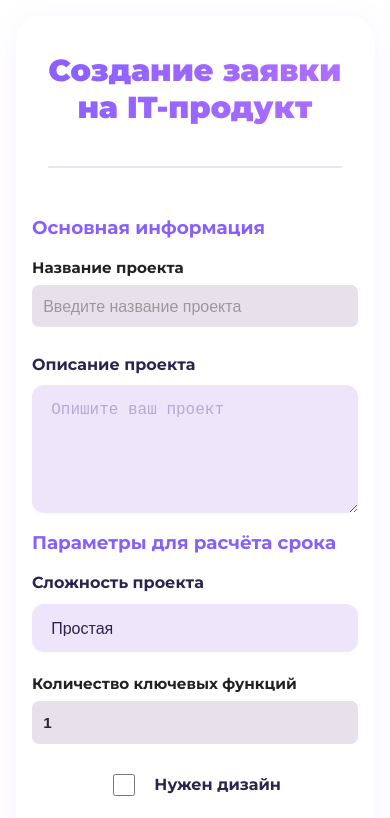
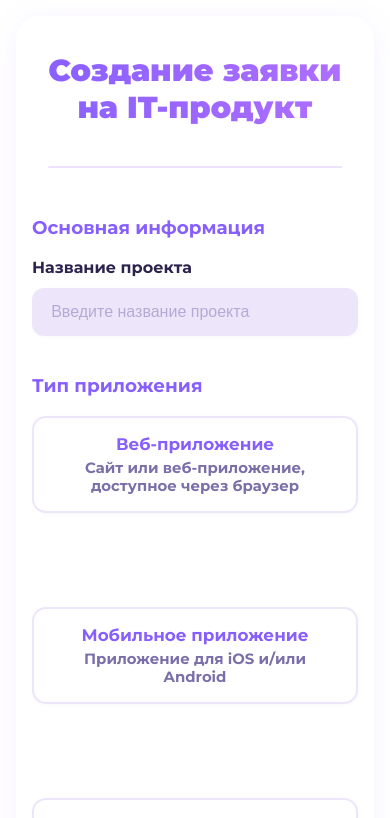
Before and after one commit to Rend-y/hacaton-2025, a Vue app in the folder Frontend/: page / in a window 390 px wide. Shown: the top 818 px of the page. Built offline with nearby package versions, Linux system fonts and the light colour scheme; the HTML template or start-up script is replaced by a standard one.

Commit message:
Refactored CustomInput.vue to support multiple input types including select and textarea. Updated TaskRequest.vue to utilize the new CustomInput component for project description and application type selection, enhancing form structure and user experience.

```diff
--- a/Frontend/src/components/CustomInput.vue
+++ b/Frontend/src/components/CustomInput.vue
@@ -1,47 +1,54 @@
 <template>
-  <div class="form-group">
-    <label :for="id">{{ label }}</label>
-    <div class="input-wrapper">
-      <div class="input-inner">
-        <input
-          :type="type === 'password' ? (showPassword ? 'text' : 'password') : type"
+  <div class="custom-input">
+    <label :for="id" class="custom-input__label">{{ label }}</label>
+    <select
+      v-if="type === 'select'"
+      :id="id"
+      :value="modelValue"
+      @change="$emit('update:modelValue', $event.target.value)"
+      :required="required"
+      :readonly="readonly"
+      class="custom-input__select"
+    >
+      <option v-for="option in options" :key="option.value" :value="option.value">
+        {{ option.label }}
+      </option>
+    </select>
+    <textarea
+      v-else-if="type === 'textarea'"
       :id="id"
       :value="modelValue"
       @input="$emit('update:modelValue', $event.target.value)"
+      :rows="rows"
+      :placeholder="placeholder"
       :required="required"
+      :readonly="readonly"
+      class="custom-input__textarea"
+    ></textarea>
+    <input
+      v-else
+      :id="id"
+      :type="type"
+      :value="modelValue"
+      @input="$emit('update:modelValue', $event.target.value)"
       :placeholder="placeholder"
-          class="custom-input"
+      :required="required"
+      :readonly="readonly"
+      :min="min"
+      class="custom-input__input"
     />
-        <button
-          v-if="type === 'password'"
-          type="button"
-          class="toggle-password"
-          @click="showPassword = !showPassword"
-          :title="showPassword ? 'Скрыть пароль' : 'Показать пароль'"
-        >
-          <svg v-if="showPassword" xmlns="http://www.w3.org/2000/svg" width="20" height="20" viewBox="0 0 24 24" fill="none" stroke="currentColor" stroke-width="2" stroke-linecap="round" stroke-linejoin="round">
-            <path d="M17.94 17.94A10.07 10.07 0 0 1 12 20c-7 0-11-8-11-8a18.45 18.45 0 0 1 5.06-5.94M9.9 4.24A9.12 9.12 0 0 1 12 4c7 0 11 8 11 8a18.5 18.5 0 0 1-2.16 3.19m-6.72-1.07a3 3 0 1 1-4.24-4.24"></path>
-            <line x1="1" y1="1" x2="23" y2="23"></line>
-          </svg>
-          <svg v-else xmlns="http://www.w3.org/2000/svg" width="20" height="20" viewBox="0 0 24 24" fill="none" stroke="currentColor" stroke-width="2" stroke-linecap="round" stroke-linejoin="round">
-            <path d="M1 12s4-8 11-8 11 8 11 8-4 8-11 8-11-8-11-8z"></path>
-            <circle cx="12" cy="12" r="3"></circle>
-          </svg>
-        </button>
-      </div>
-    </div>
   </div>
 </template>
 
 <script setup>
-import { ref } from 'vue'
-
-const showPassword = ref(false)
-
 defineProps({
+  id: {
+    type: String,
+    required: true
+  },
   modelValue: {
     type: [String, Number],
-    required: true
+    default: ''
   },
   label: {
     type: String,
@@ -51,17 +58,29 @@ defineProps({
     type: String,
     default: 'text'
   },
-  id: {
+  placeholder: {
     type: String,
-    required: true
+    default: ''
   },
   required: {
     type: Boolean,
     default: false
   },
-  placeholder: {
-    type: String,
-    default: ''
+  readonly: {
+    type: Boolean,
+    default: false
+  },
+  min: {
+    type: [String, Number],
+    default: undefined
+  },
+  rows: {
+    type: Number,
+    default: 4
+  },
+  options: {
+    type: Array,
+    default: () => []
   }
 })
 
@@ -69,91 +88,71 @@ defineEmits(['update:modelValue'])
 </script>
 
 <style scoped>
-.form-group {
-  width: 100%;
-  margin-bottom: 0.5rem;
+.custom-input {
+  display: flex;
+  flex-direction: column;
+  gap: 0.5rem;
 }
 
-label {
-  display: block;
-  margin-bottom: 0.5rem;
-  color: #222;
-  font-size: 1.1rem;
+.custom-input__label {
+  font-size: 1rem;
+  color: #2c244d;
   font-weight: 700;
+  margin-bottom: 0.2rem;
 }
 
-.input-wrapper {
-  position: relative;
+.custom-input__input,
+.custom-input__select,
+.custom-input__textarea {
+  background: #ede6fa;
+  border: none;
+  border-radius: 12px;
+  padding: 0.9rem 1.2rem;
+  font-size: 1rem;
+  color: #2c244d;
+  margin-bottom: 0.2rem;
+  box-shadow: 0 1px 4px 0 rgba(136,95,255,0.04);
+  transition: box-shadow 0.2s;
   width: 100%;
-  z-index: 1;
+  min-height: 48px;
+  height: 48px;
+  box-sizing: border-box;
 }
 
-.input-inner {
-  position: relative;
-  border-radius: 7px;
-  background: #e7e1ec;
-  padding: 0;
+.custom-input__textarea {
+  min-height: 48px;
+  height: 48px;
+  resize: vertical;
 }
 
-.custom-input {
-  width: 100%;
-  padding: 0.8rem 1rem 0.8rem 1rem;
-  border: none;
-  border-radius: 7px;
-  background: transparent;
-  font-size: 1.1rem;
-  font-weight: 700;
-  color: #2a262b;
-  margin: 0.2rem 0 0.2rem 0;
-  box-sizing: border-box;
-  transition: box-shadow 0.3s;
-  padding-right: 2.5rem;
-  position: relative;
-  z-index: 3;
+.custom-input__input:focus,
+.custom-input__textarea:focus {
   outline: none;
+  box-shadow: 0 0 0 2px #b16fff;
 }
 
-.toggle-password {
-  position: absolute;
-  right: 0.5rem;
-  top: 50%;
-  transform: translateY(-50%);
-  background: none;
-  border: none;
-  padding: 0.5rem;
-  cursor: pointer;
-  color: #7b5cff;
-  display: flex;
-  align-items: center;
-  justify-content: center;
-  transition: color 0.2s;
-  z-index: 5;
-  pointer-events: auto;
+.custom-input__input::placeholder,
+.custom-input__textarea::placeholder {
+  color: #b6a9d6;
+  opacity: 1;
 }
 
-.toggle-password:hover {
-  color: #b86adf;
+.custom-input__select {
+  background: #ede6fa;
+  border: none;
+  border-radius: 12px;
+  padding: 0.7rem 1rem;
+  font-size: 1rem;
+  color: #2c244d;
+  margin-bottom: 0.2rem;
+  box-shadow: 0 1px 4px 0 rgba(136,95,255,0.04);
+  transition: box-shadow 0.2s;
+  width: 100%;
+  appearance: none;
 }
 
-::placeholder {
-  color: #888;
-  opacity: 0.8;
-  font-weight: 500;
-  font-size: 1rem;
-}
-
-@media (max-width: 600px) {
-  label {
-    font-size: 0.95rem;
-  }
-  .custom-input {
-    padding: 0.6rem 0.7rem 0.6rem 0.7rem;
-    font-size: 0.95rem;
-    border-radius: 5px;
-    padding-right: 2.2rem;
-  }
-  .toggle-password {
-    padding: 0.3rem;
-  }
+.custom-input__select:focus {
+  outline: none;
+  box-shadow: 0 0 0 2px #b16fff;
 }
 </style>
--- a/Frontend/src/views/TaskRequest.vue
+++ b/Frontend/src/views/TaskRequest.vue
@@ -24,17 +24,38 @@
               />
             </div>
 
+            <!-- Тип приложения -->
+            <section aria-labelledby="app-type-heading" class="task-request__section task-request__section--app-type" style="margin-bottom: 0;">
+              <h2 id="app-type-heading" class="task-request__section-title">Тип приложения</h2>
+              <div role="radiogroup" aria-labelledby="app-type-heading" class="task-request__radio-group">
+                <div v-for="type in applicationTypes" :key="type.value" class="task-request__radio-option">
+                  <input
+                    :id="type.value"
+                    v-model="formData.applicationType"
+                    :value="type.value"
+                    type="radio"
+                    required
+                    aria-required="true"
+                    :aria-label="type.label"
+                    class="task-request__radio-input"
+                  >
+                  <label :for="type.value" class="task-request__radio-label">
+                    <div class="task-request__radio-title">{{ type.label }}</div>
+                    <div class="task-request__radio-description">{{ type.description }}</div>
+                  </label>
+                </div>
+              </div>
+            </section>
+
             <div class="task-request__field">
-              <label for="project-description" class="task-request__label">Описание проекта</label>
-              <textarea
+              <CustomInput
                 id="project-description"
                 v-model="formData.description"
-                rows="4"
+                label="Описание проекта"
+                type="textarea"
                 required
-                aria-required="true"
-                class="task-request__textarea"
                 placeholder="Опишите ваш проект"
-              ></textarea>
+              />
             </div>
           </div>
         </section>
@@ -44,15 +65,6 @@
           <h2 id="extra-params-heading" class="task-request__section-title">Параметры для расчёта срока</h2>
 
           <div class="task-request__section-content">
-            <div class="task-request__field">
-              <label for="complexity" class="task-request__label">Сложность проекта</label>
-              <select id="complexity" v-model="formData.complexity" class="task-request__input">
-                <option value="simple">Простая</option>
-                <option value="medium">Средняя</option>
-                <option value="hard">Сложная</option>
-              </select>
-            </div>
-
             <div class="task-request__field">
               <CustomInput
                 id="features-count"
@@ -82,30 +94,6 @@
               <label class="task-request__checkbox-label">
                 <input type="checkbox" v-model="formData.hasSpec" />
                 <span>Есть техническое задание</span>
-              </label>
-            </div>
-          </div>
-        </section>
-
-        <!-- Тип приложения -->
-        <section aria-labelledby="app-type-heading" class="task-request__section task-request__section--app-type">
-          <h2 id="app-type-heading" class="task-request__section-title">Тип приложения</h2>
-
-          <div role="radiogroup" aria-labelledby="app-type-heading" class="task-request__radio-group">
-            <div v-for="type in applicationTypes" :key="type.value" class="task-request__radio-option">
-              <input
-                :id="type.value"
-                v-model="formData.applicationType"
-                :value="type.value"
-                type="radio"
-                required
-                aria-required="true"
-                :aria-label="type.label"
-                class="task-request__radio-input"
-              >
-              <label :for="type.value" class="task-request__radio-label">
-                <div class="task-request__radio-title">{{ type.label }}</div>
-                <div class="task-request__radio-description">{{ type.description }}</div>
               </label>
             </div>
           </div>
```
Lines whose indentation alone changed are shown as unchanged.
